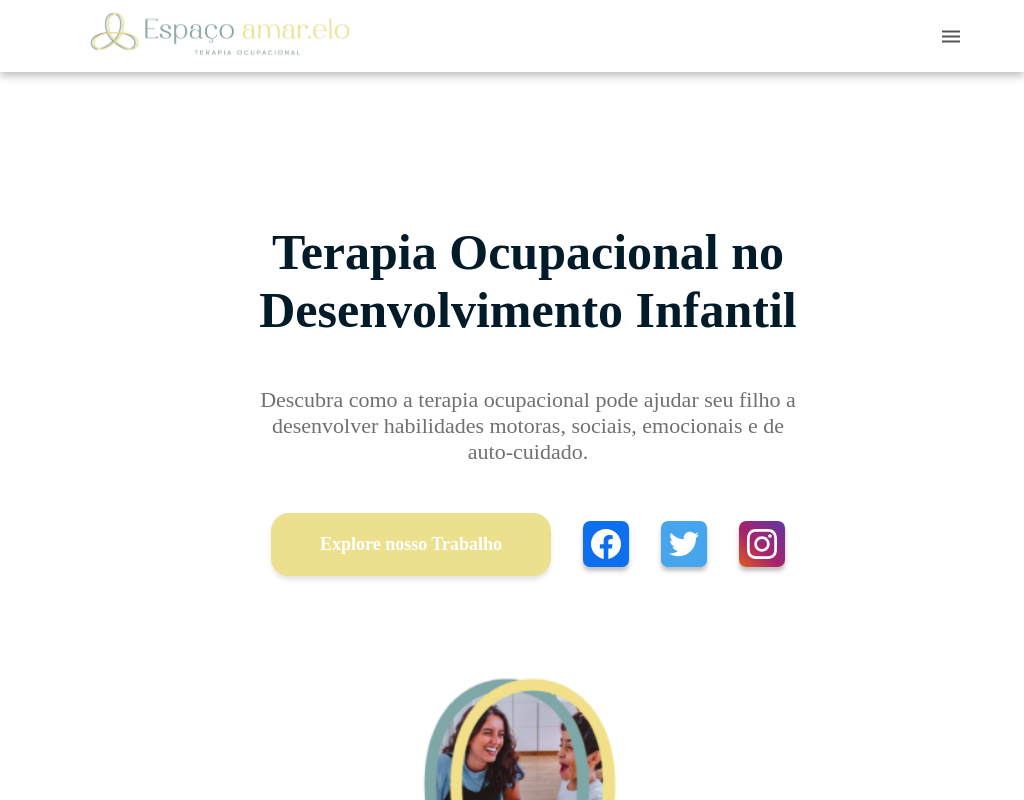
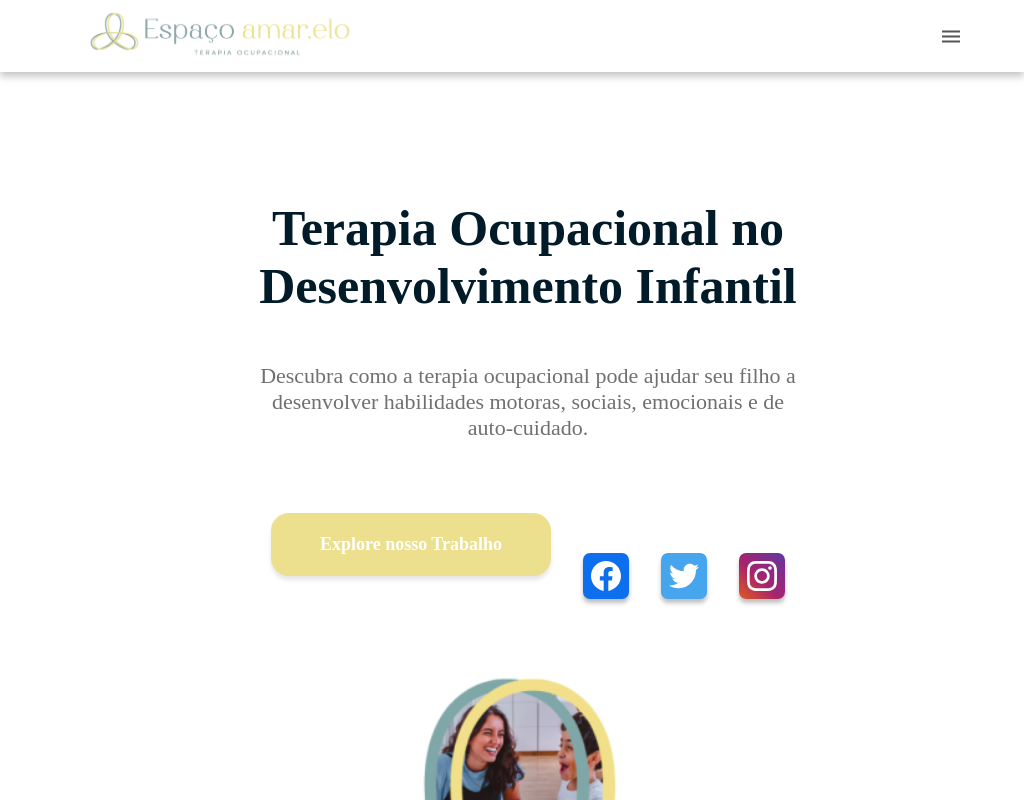
Before and after one commit to AssueroMota/Projeto-Retro-Game, a React (Vite) app: page / in a window 1024 px wide. Shown: the top 800 px of the page. Built offline with nearby package versions, Linux system fonts and the light colour scheme; a web font is replaced by a local one.

Commit message:
more actually tablet

```diff
--- a/sass/SectionOne.scss
+++ b/sass/SectionOne.scss
@@ -221,7 +221,10 @@
                 @media (min-width:100px) and (max-width:$mobile) {
                     justify-content: center;
                 }
-                @media (min-width:800px) and (max-width:$desktop-3) {
+                @media (min-width:800px) and (max-width:1200px) {
+justify-content: center;
+                }
+                @media (min-width:$desktop-1) and (max-width:$desktop-3) {
                     margin-top: 0px;
                     justify-content: center;
                 }
```
